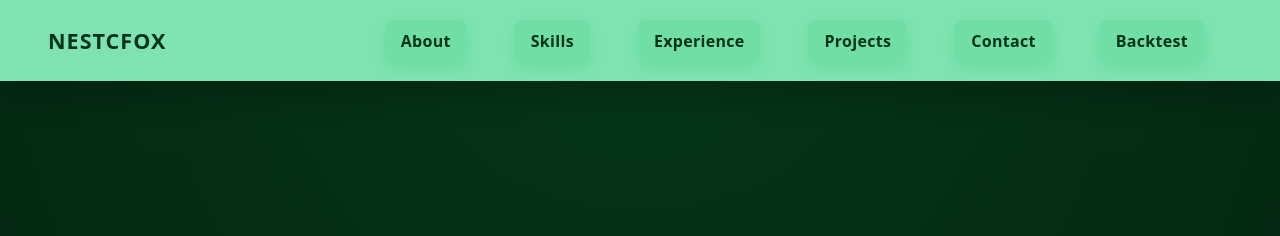
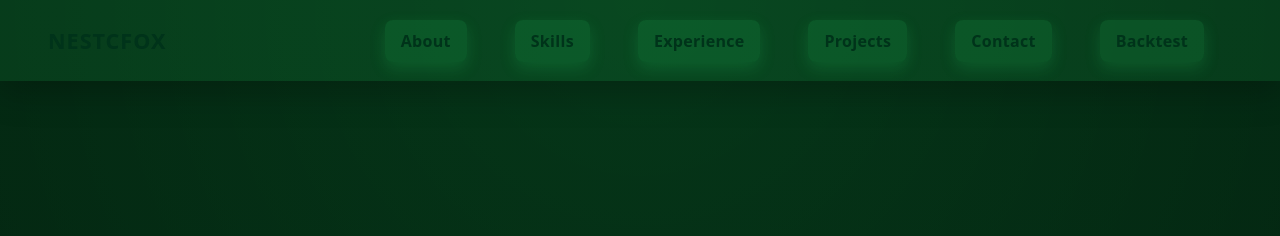
Before and after one commit to nestcfox/my-portofolio, a website: page index.html in a window 1280 px wide. Shown: the top 236 px of the page. Drawn offline with Linux system fonts and the light colour scheme.

Commit message:
Update style.css

```diff
--- a/style.css
+++ b/style.css
@@ -1519,7 +1519,7 @@ nav {
   z-index: 999;
 
   /* WARNA HIJAU MUDA */
-  background-color: #7fe3b1;
+  background: rgba(34, 197, 94, 0.12);
 
   /* BIKIN NAVBAR GEDE */
   padding: 26px 48px;
```
